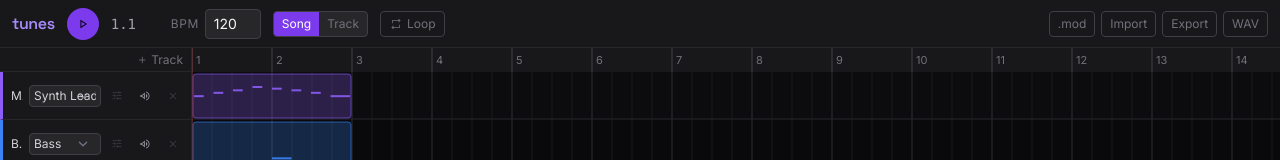
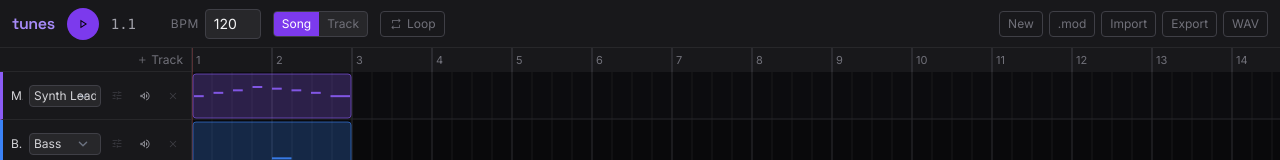
Before and after one commit to madeso/songzlap, a React (Vite) app: page / in a window 1280 px wide. Shown: the top 160 px of the page. Built offline with nearby package versions, Linux system fonts and the light colour scheme.

Commit message:
Add new song button

```diff
--- a/src/App.tsx
+++ b/src/App.tsx
@@ -5,6 +5,7 @@ import { createScheduler, renderOffline } from './audio'
 import type { Scheduler } from './audio'
 import { encodeWAV, downloadBlob } from './wav'
 import { parseMod } from './mod'
+import { makeEmptyState } from './store'
 import Transport from './components/Transport'
 import TrackHeaders from './components/TrackHeaders'
 import ArrangementGrid from './components/ArrangementGrid'
@@ -107,6 +108,13 @@ function App() {
     }
   }, [])
 
+  const newSong = useCallback(() => {
+    if (!confirm('Start a new song? Unsaved changes will be lost.')) return
+    localStorage.removeItem('tunes-song')
+    sampleCacheRef.current = {}
+    dispatch({ type: 'LOAD_SONG', state: makeEmptyState() })
+  }, [])
+
   const exportSong = useCallback(() => {
     downloadBlob(new Blob([JSON.stringify(state, null, 2)], { type: 'application/json' }), 'song.song')
   }, [state])
@@ -167,6 +175,7 @@ function App() {
         onImportSong={importSong}
         onImportMod={importMod}
         onExportWav={exportWav}
+        onNewSong={newSong}
       />
 
       <div className="flex flex-1 overflow-hidden">
--- a/src/components/Transport.tsx
+++ b/src/components/Transport.tsx
@@ -17,11 +17,12 @@ interface Props {
   onImportSong: () => void;
   onImportMod: () => void;
   onExportWav: () => void;
+  onNewSong: () => void;
 }
 
 export default function Transport({
   bpm, playing, currentBeat, playbackMode, loopEnabled, loopStart, loopEnd,
-  dispatch, onPlayToggle, onExportSong, onImportSong, onImportMod, onExportWav,
+  dispatch, onPlayToggle, onExportSong, onImportSong, onImportMod, onExportWav, onNewSong,
 }: Props) {
   const maxBeats = ARRANGEMENT_BARS * BEATS_PER_BAR;
 
@@ -104,6 +105,14 @@ export default function Transport({
       )}
 
       <div className="ml-auto flex items-center gap-1.5 shrink-0">
+        {/* New song */}
+        <button
+          onClick={onNewSong}
+          className="text-xs px-2 py-1 rounded border border-zinc-700 text-zinc-500 hover:text-zinc-300 hover:border-zinc-500 transition-colors"
+          title="New song"
+        >
+          New
+        </button>
         {/* Import MOD */}
         <button
           onClick={onImportMod}
--- a/src/store.ts
+++ b/src/store.ts
@@ -1,6 +1,24 @@
 import type { AppState, Action, Note } from './types';
 import { uid } from './utils';
 import { TRACK_COLORS, INSTRUMENTS, CLIP_DEFAULT_BEATS, ARRANGEMENT_BARS, BEATS_PER_BAR } from './constants';
+
+export function makeEmptyState(): Omit<AppState, 'playing'> {
+  return {
+    bpm: 120,
+    openClipId: null,
+    openInstrumentId: null,
+    instruments: { ...INSTRUMENTS },
+    playbackMode: 'song',
+    selectedTrackId: null,
+    loopEnabled: false,
+    loopStart: 0,
+    loopEnd: ARRANGEMENT_BARS * BEATS_PER_BAR,
+    clips: {},
+    tracks: [
+      { id: uid(), name: 'Track 1', instrumentId: 'lead', placements: [], muted: false, color: TRACK_COLORS[0] },
+    ],
+  };
+}
 
 function buildDefaultState(): AppState {
   const clip1Id = uid();
```
